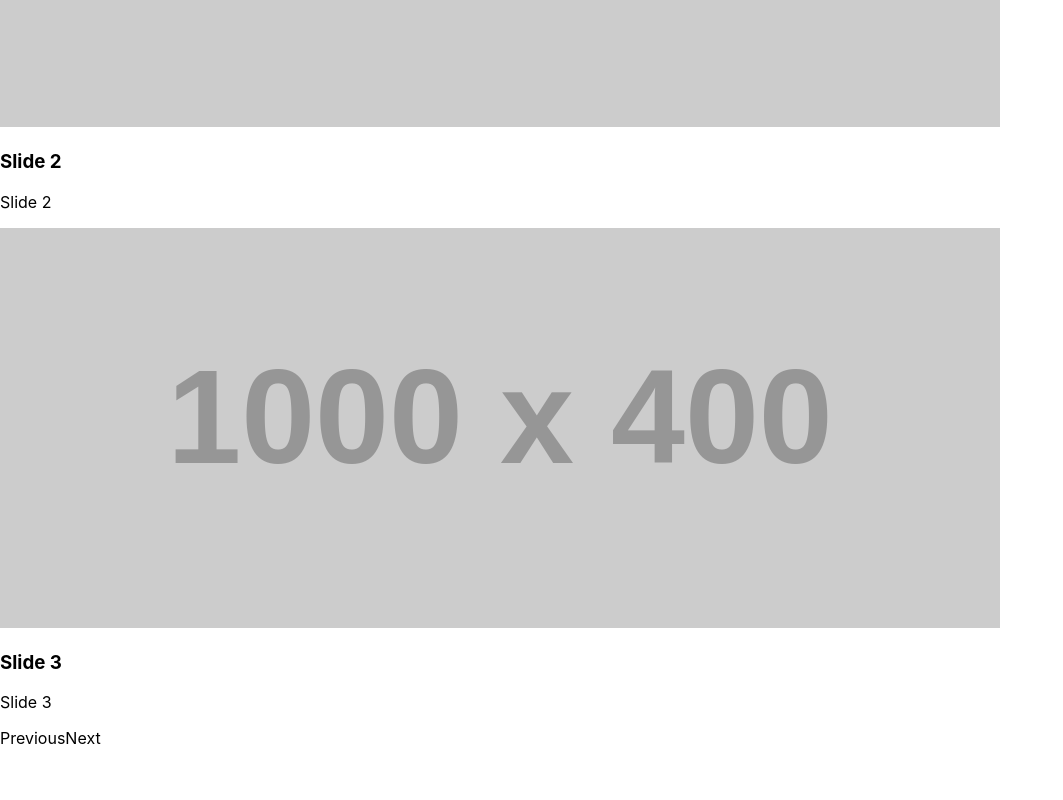
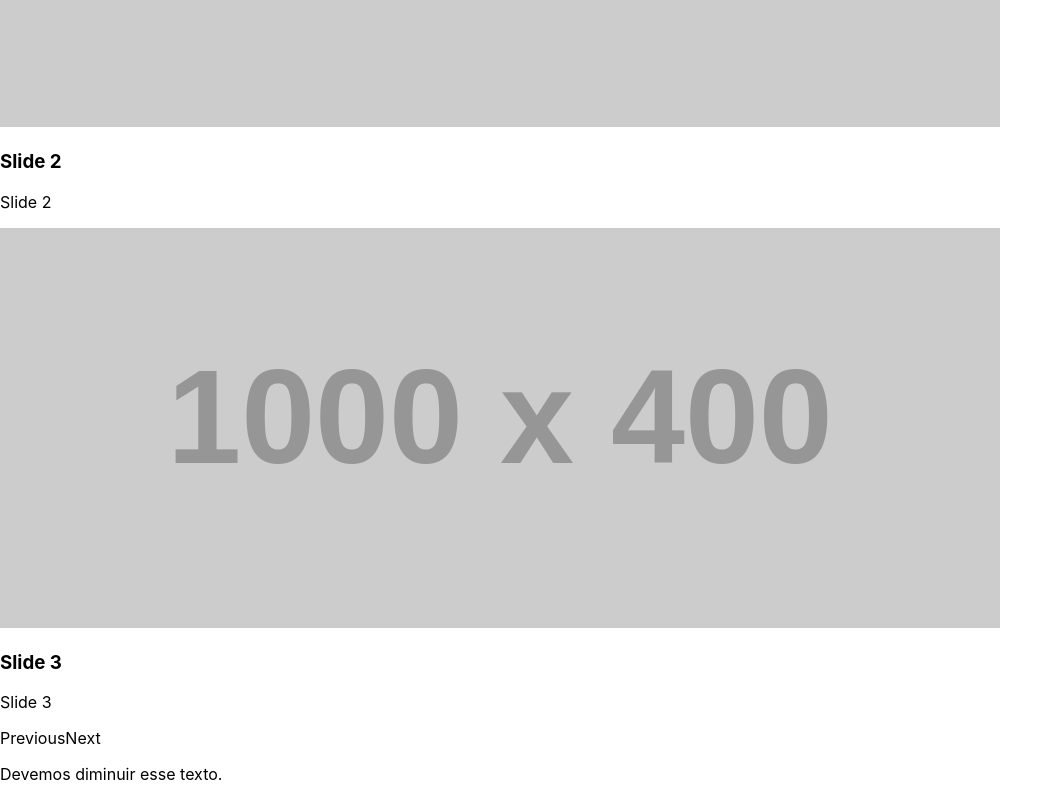
Before and after one commit to MRGuilherme1/Recostura, a React (Create React App) app: page / in a window 1280 px wide. Shown: the part 1721-2521 px from the top of the page, without its empty margins (0-1063 px from the left). Before the commit the page ends 2469 px from the top, so only its background shows below. Built offline with nearby package versions, Linux system fonts and the light colour scheme.

Commit message:
to dando mais um commit hein

```diff
--- a/src/App.js
+++ b/src/App.js
@@ -1,13 +1,14 @@
 import './App.css';
 import AreaCostura from './Components/AreaCostura';
 import CarouselItem from './Components/Carousel';
+import TextoIntrodutivo from './Components/TextoIntrodutivo';
 
 function App() {
   return (
     <body>
       <AreaCostura />
       <CarouselItem />
-
+      <TextoIntrodutivo />
 
 
 
--- /dev/null
+++ b/src/Components/TextoIntrodutivo.jsx
@@ -0,0 +1,10 @@
+import style from '../Module/TextoIntrodutivo.Module.css';
+
+function TextoIntrodutivo(){
+    return (
+        <section className={style.TextoIntrodutivo}>
+        <p>Devemos diminuir esse texto.</p>
+        </section>
+    )
+}
+export default TextoIntrodutivo;
--- /dev/null
+++ b/src/Module/TextoIntrodutivo.Module.css
@@ -0,0 +1,5 @@
+.TextoIntrodutivo{
+    width: 100%;
+    height: 100vh;
+    background-color: #E7C2FF;
+}
```
Also changed, not shown: src/Module/Carousel.Module.css (added).
